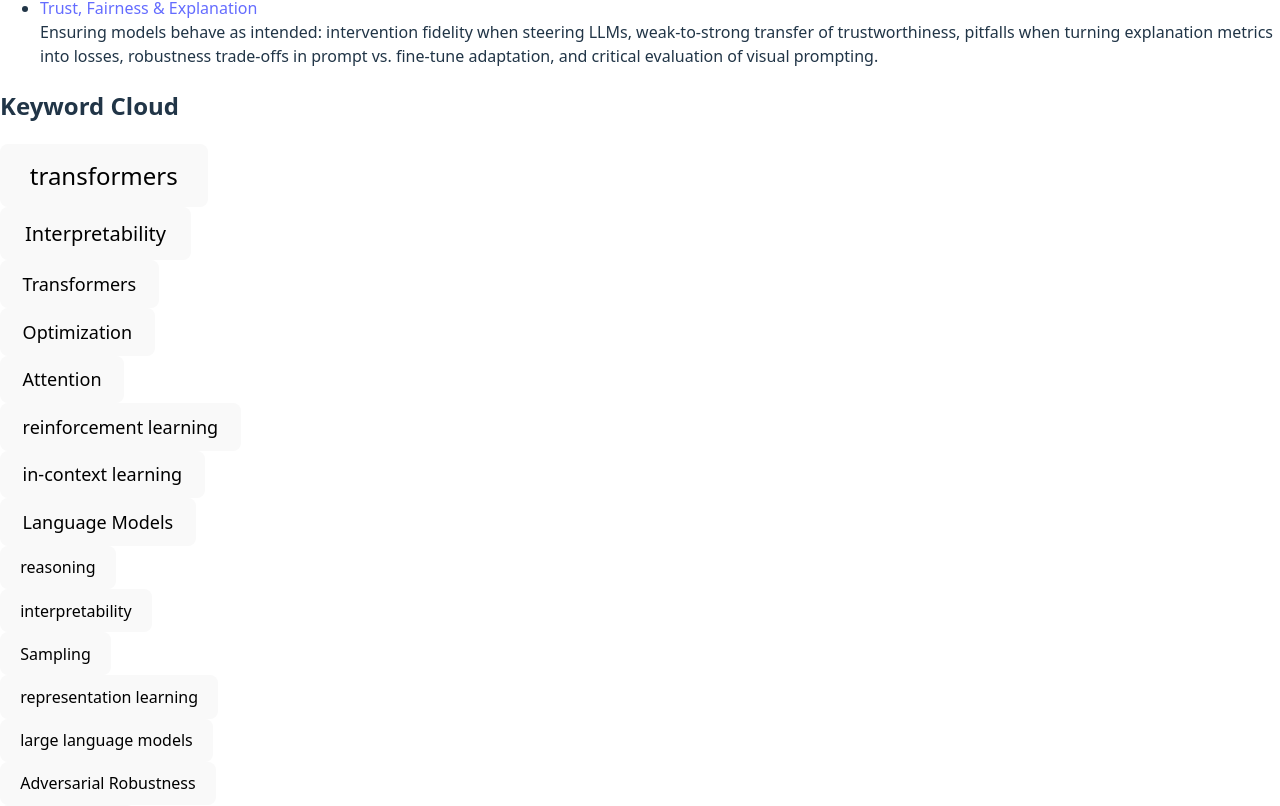
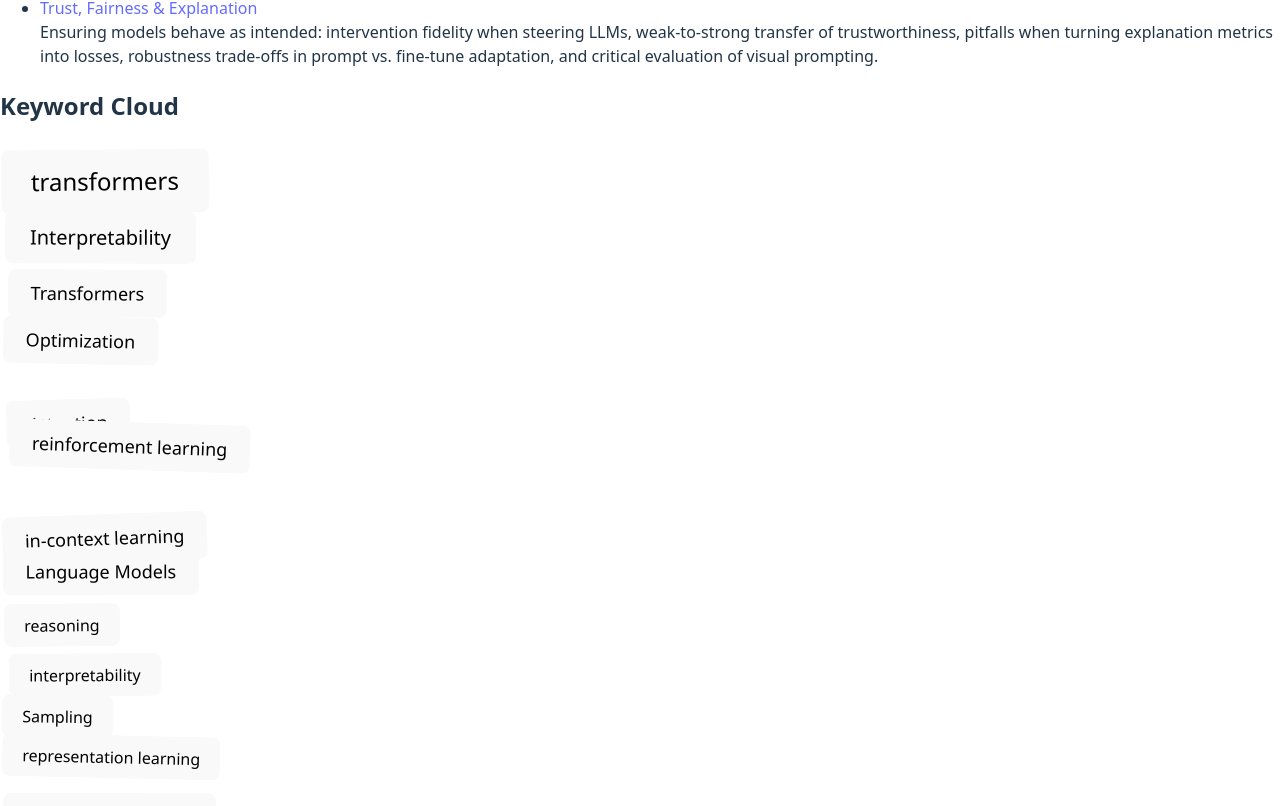
Before and after one commit to abhishekpanigrahi1996/MOSS_workshop, a React (Vite) app: page / in a window 1280 px wide. Shown: the part 653-1459 px from the top of the page. Built offline with nearby package versions, Linux system fonts and the light colour scheme.

Commit message:
Initial files

```diff
--- a/src/PaperBrowser.jsx
+++ b/src/PaperBrowser.jsx
@@ -1245,9 +1245,8 @@ export default function PaperBrowser() {
       });
     });
 
-    const topKeywords = Object.entries(keywordMap)
-      .sort((a, b) => b[1].length - a[1].length)
-      .slice(0, 30);
+    const allKeywords = Object.entries(keywordMap)
+      .sort((a, b) => b[1].length - a[1].length);
 
     return (
       <div className="p-6 max-w-5xl mx-auto w-full">
@@ -1283,18 +1282,25 @@ export default function PaperBrowser() {
 
         <div className="mb-8">
           <h2 className="text-lg font-semibold mb-2">Keyword Cloud</h2>
-          <div className="flex flex-wrap items-center gap-3">
-            {topKeywords.map(([keyword, paperList]) => (
-              <div key={keyword} className="relative inline-block">
+          <div className="relative flex flex-wrap justify-center items-center gap-3 px-4">
+            {allKeywords.map(([keyword, paperList]) => (
+              <div
+                key={keyword}
+                className="relative cursor-pointer hover:scale-105 transition-transform"
+                style={{
+                  fontSize: `${12 + paperList.length * 2}px`,
+                  margin: `${Math.random() * 10}px`,
+                  transform: `rotate(${Math.random() * 4 - 2}deg)`
+                }}
+              >
                 <button
                   onClick={() => setExpandedKeyword(expandedKeyword === keyword ? null : keyword)}
-                  className="text-blue-700 hover:underline focus:outline-none whitespace-nowrap"
-                  style={{ fontSize: `${12 + paperList.length * 2}px`, marginRight: "8px" }}
+                  className="text-blue-700 hover:underline focus:outline-none"
                 >
                   {keyword}
                 </button>
                 {expandedKeyword === keyword && (
-                  <ul className="absolute bg-white border p-2 rounded shadow z-10 mt-1 w-64 max-h-64 overflow-auto">
+                  <ul className="absolute left-1/2 transform -translate-x-1/2 top-full mt-2 bg-white border p-2 rounded shadow z-10 w-64 max-h-64 overflow-auto">
                     {paperList.map(paper => (
                       <li key={paper.id}>
                         <a
@@ -1335,12 +1341,7 @@ export default function PaperBrowser() {
                           <p className="text-sm text-gray-600 italic">{paper.tldr}</p>
                           <p className="text-xs text-gray-500 flex flex-wrap gap-1">
                             Keywords: {paper.keywords.map((k, i) => (
-                              <span
-                                key={i}
-                                id={`keyword-${k.replace(/\s+/g, '-')}`}
-                              >
-                                {k}{i < paper.keywords.length - 1 ? "," : ""}
-                              </span>
+                              <span key={i} id={`keyword-${k.replace(/\s+/g, '-')}`}>{k}{i < paper.keywords.length - 1 ? "," : ""}</span>
                             ))}
                           </p>
                           <a
```
